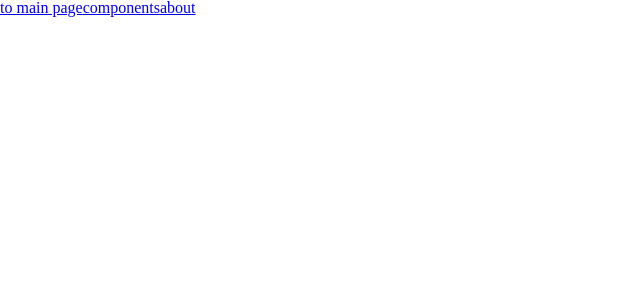
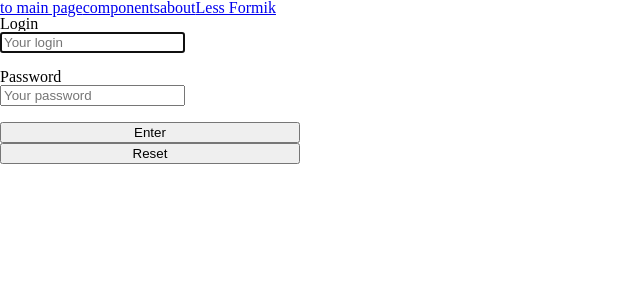
Before and after one commit to Jaykob2447/React, a React (Vite) app in the folder intro/: page /formik in a window 1280 px wide. Shown: the top 300 px of the page, without its empty margins (0-640 px from the left). Built offline with nearby package versions, Linux system fonts and the light colour scheme.

Commit message:
Formik base

```diff
--- a/intro/src/App.jsx
+++ b/intro/src/App.jsx
@@ -4,6 +4,7 @@ import Header from "./components/Header";
 import Home from "./components/RouterPlug/Home";
 import Components from "./components/RouterPlug/components";
 import About from "./components/RouterPlug/About";
+import FormikReg from "./components/FormikReg";
 // import Slider from "./components/Slider";
 // import FormClass from "./FormClass";
 // import Card from "./userCard";
@@ -20,6 +21,7 @@ function App() {
           <Route path="/" element={<Home />} />
           <Route path="/components" element={<Components />} />
           <Route path="/about" element={<About />} />
+          <Route path="/formik" element={<FormikReg />} />
         </Routes>
       </Router>
       {/* <Card user={user} /> */}
--- /dev/null
+++ b/intro/src/components/FormikReg/FormikReg.module.sass
@@ -0,0 +1,15 @@
+.labels
+    display: flex
+    flex-direction: column
+.formSingIn
+    display: flex
+    flex-direction: column
+    max-width: 300px
+.field
+    margin-bottom:16px
+.errMessage
+    position: absolute
+    left: 0
+    bottom: 0
+.wrapField
+    position: relative
--- /dev/null
+++ b/intro/src/components/FormikReg/index.jsx
@@ -0,0 +1,58 @@
+import { Field, Formik, Form, ErrorMessage } from "formik";
+import { USER_LOGI_IN_SCHEMA } from "../../utils";
+import styles from "./FormikReg.module.sass";
+
+function FormikReg() {
+  const initVal = { userLogin: "", userPassword: "" };
+  const heandelSubmit = (value, formibBag) => {
+    console.log(value);
+    formibBag.resetForm();
+  };
+  return (
+    <Formik
+      initialValues={initVal}
+      onSubmit={heandelSubmit}
+      validationSchema={USER_LOGI_IN_SCHEMA}
+    >
+      <Form className={styles.formSingIn}>
+        <label className={styles.labels}>
+          <span>Login </span>
+          <div className={styles.wrapField}>
+            <Field
+              className={styles.field}
+              type="text"
+              name="userLogin"
+              placeholder="Your login"
+              autoFocus
+            />
+            <ErrorMessage
+              className={styles.errMessage}
+              name="userLogin"
+              component="span"
+            />
+          </div>
+        </label>
+        <label className={styles.labels}>
+          <span>Password </span>
+          <div className={styles.wrapField}>
+            <Field
+              className={styles.field}
+              type="text"
+              name="userPassword"
+              placeholder="Your password"
+            />
+            <ErrorMessage
+              className={styles.errMessage}
+              name="userPassword"
+              component="span"
+            />
+          </div>
+        </label>
+        <button type="submit">Enter</button>
+        <button type="reset">Reset</button>
+      </Form>
+    </Formik>
+  );
+}
+
+export default FormikReg;
--- a/intro/src/components/Header/index.jsx
+++ b/intro/src/components/Header/index.jsx
@@ -6,6 +6,7 @@ function Header() {
       <Link to="/">to main page</Link>
       <Link to="/components">components</Link>
       <Link to="/about">about</Link>
+      <Link to="/formik">Less Formik</Link>
     </>
   );
 }
--- /dev/null
+++ b/intro/src/utils/index.jsx
@@ -0,0 +1,16 @@
+import * as yup from "yup";
+
+export const USER_LOGI_IN_SCHEMA = yup.object({
+  userLogin: yup
+    .string()
+    .trim()
+    .min(3)
+    .max(32)
+    .required("Обовьязкове поле для введення"),
+  userPassword: yup
+    .string()
+    .trim()
+    .min(6)
+    .max(64)
+    .required("Обовьязкове поле для введення"),
+});
--- a/package.json
+++ b/package.json
@@ -3,5 +3,9 @@
     "react-router-dom": "^6.26.0",
     "saas": "^1.0.0",
     "sass": "^1.77.8"
+  },
+  "dependencies": {
+    "formik": "^2.4.6",
+    "yup": "^1.4.0"
   }
 }
```
Also changed, not shown: 1 other file (tests, documents, lock files or other folders).
